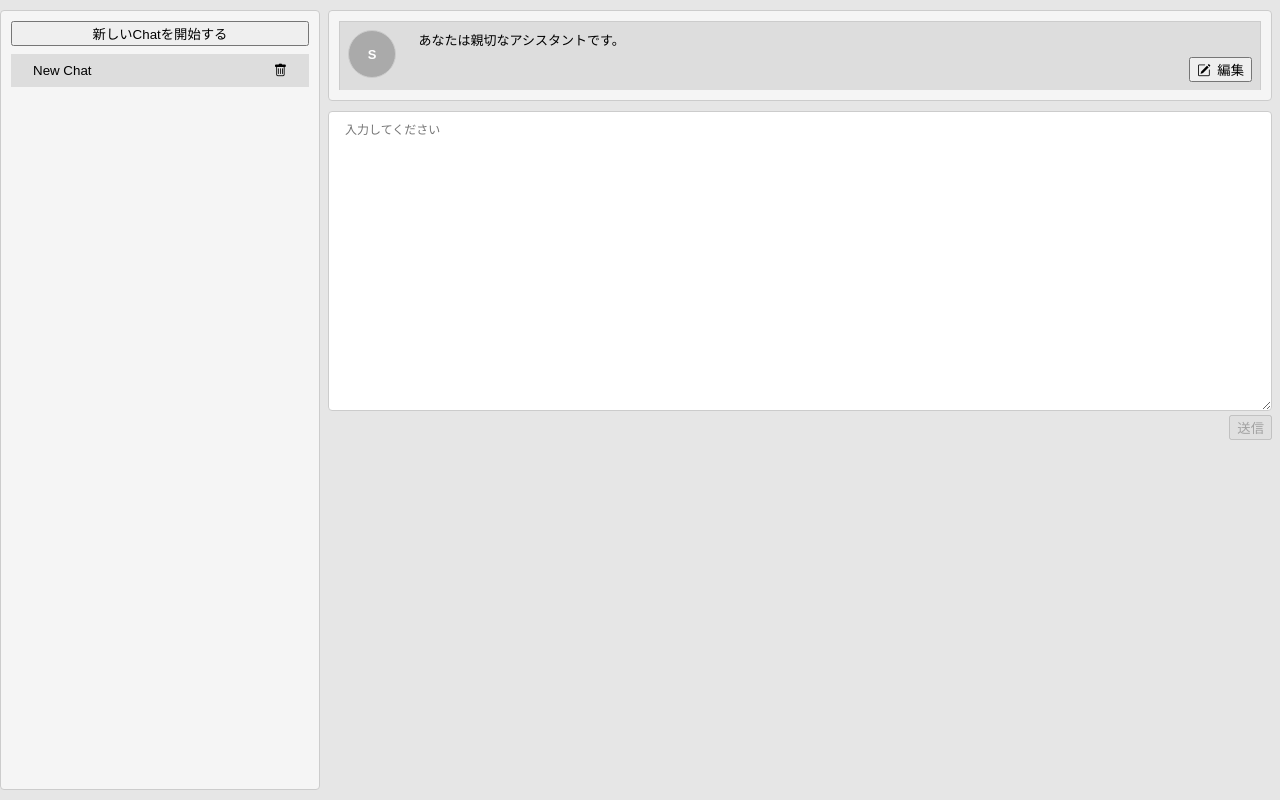
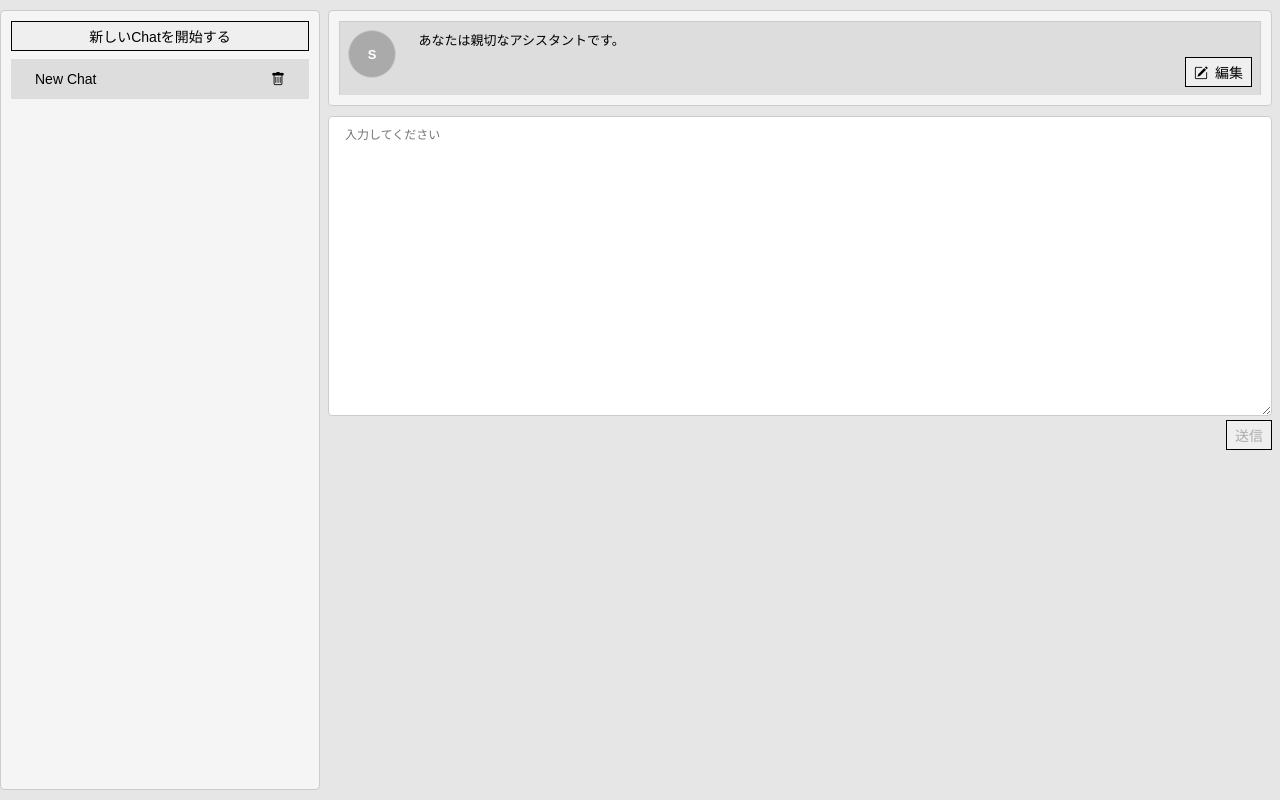
Before and after one commit to masaha03/chatgpt-app, a React (Vite) app: page / in a window 1280 px wide. Built offline with nearby package versions, Linux system fonts and the light colour scheme; no server answers.

Commit message:
スタイルの修正

```diff
--- a/src/styles.css
+++ b/src/styles.css
@@ -12,3 +12,10 @@ body {
 * {
   box-sizing: border-box;
 }
+
+button {
+  background-color: #efefef;
+  border: 1px solid black;
+  padding: 0.25rem 0.5rem;
+  font-size: 14px;
+}
```
